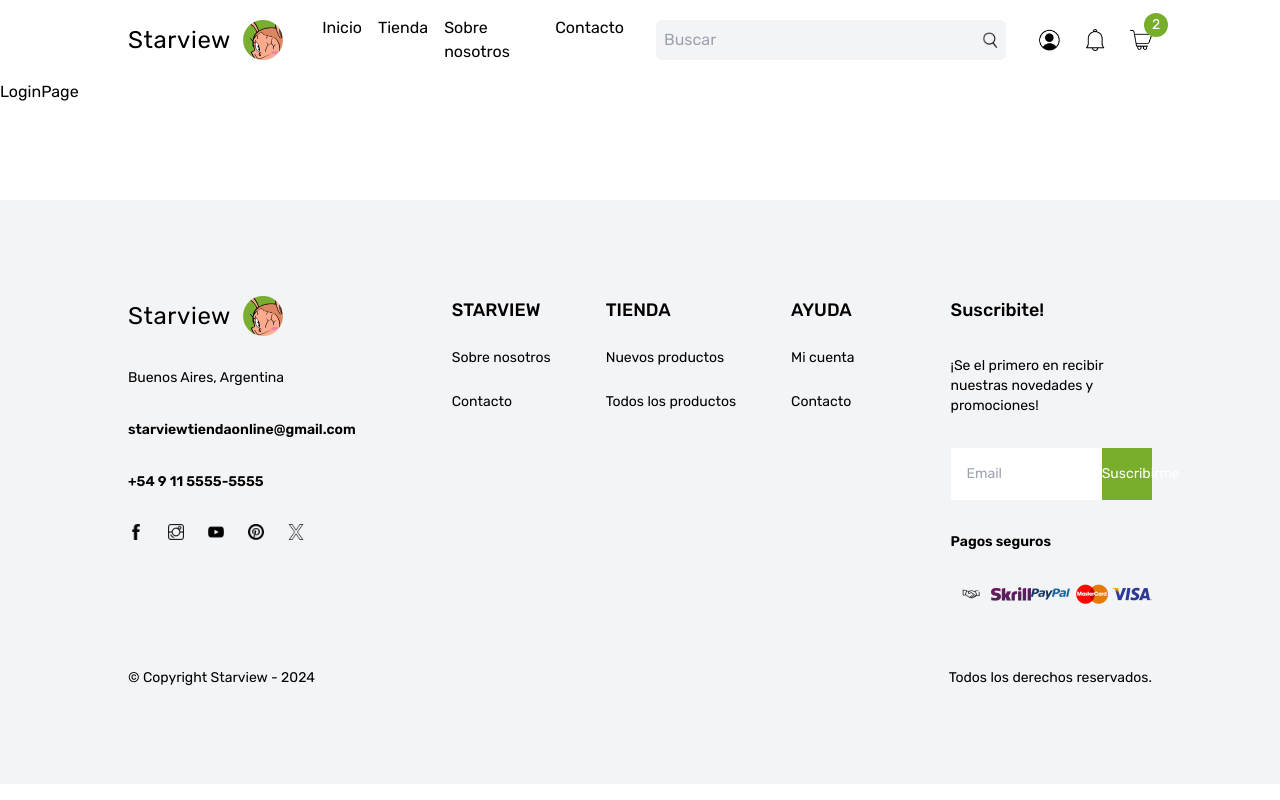
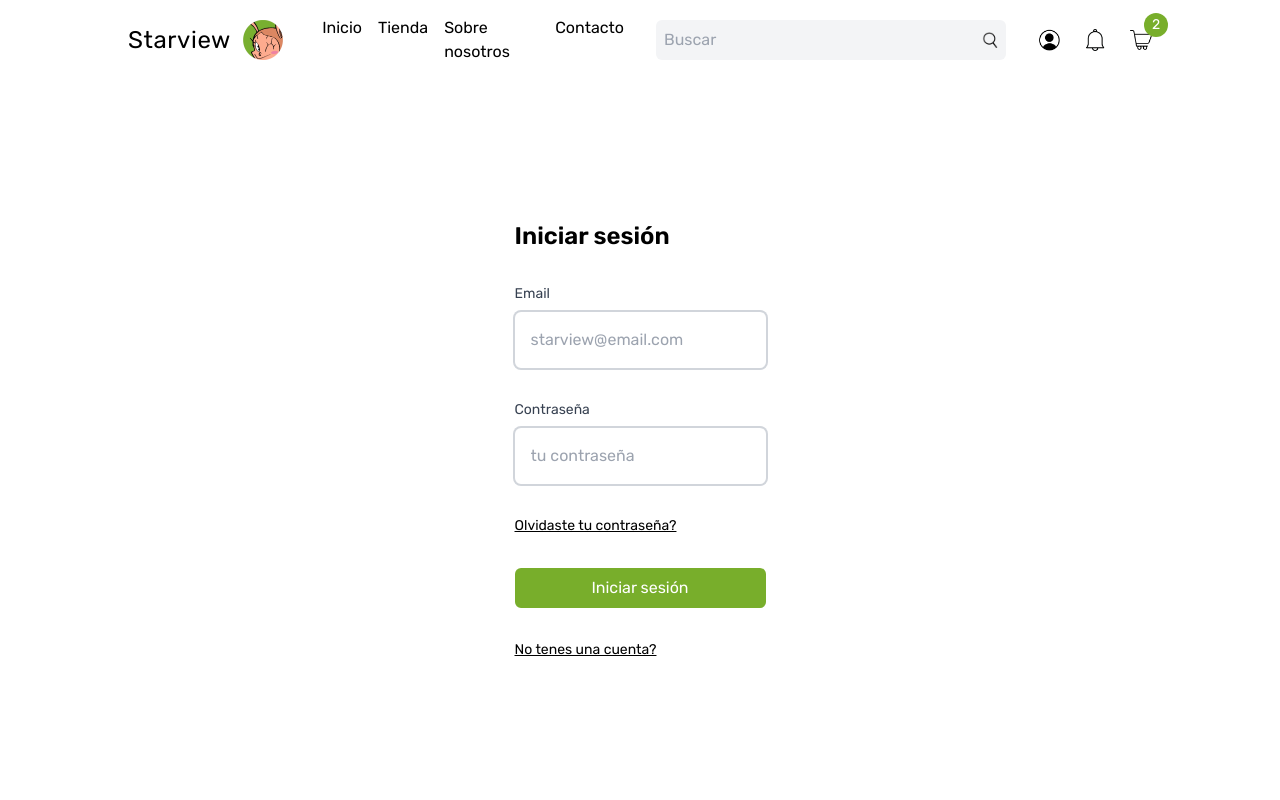
Before and after one commit to santicano2/starviewstore, a Next.js app: page /login in a window 1280 px wide. Shown: the top 800 px of the page. Built offline with nearby package versions, Linux system fonts and the light colour scheme; no server answers; what @wix/sdk would draw is missing.

Commit message:
hecho frontend de login register

```diff
--- a/src/app/login/page.tsx
+++ b/src/app/login/page.tsx
@@ -1,5 +1,145 @@
+"use client";
+
+import { useState } from "react";
+
+import { useWixClient } from "@/hooks/useWixClient";
+
+enum MODE {
+  LOGIN = "LOGIN",
+  REGISTER = "REGISTER",
+  RESET_PASSWORD = "RESET_PASSWORD",
+  EMAIL_VERIFICATION = "EMAIL_VERIFICATION",
+}
+
 const LoginPage = () => {
-  return <div>LoginPage</div>;
+  const [mode, setMode] = useState(MODE.LOGIN);
+
+  const [username, setUsername] = useState("");
+  const [email, setEmail] = useState("");
+  const [password, setPassword] = useState("");
+  const [emailCode, setEmailCode] = useState("");
+  const [isLoading, setIsLoading] = useState(false);
+  const [error, setError] = useState("");
+  const [message, setMessage] = useState("");
+
+  const formTitle =
+    mode === MODE.LOGIN
+      ? "Iniciar sesión"
+      : mode === MODE.REGISTER
+      ? "Registrarse"
+      : mode === MODE.RESET_PASSWORD
+      ? "Restablecer contraseña"
+      : "Verificar correo";
+
+  const buttonTitle =
+    mode === MODE.LOGIN
+      ? "Iniciar sesión"
+      : mode === MODE.REGISTER
+      ? "Registrarse"
+      : mode === MODE.RESET_PASSWORD
+      ? "Restablecer"
+      : "Verificar";
+
+  const wixClient = useWixClient();
+
+  return (
+    <div className="h-[calc(100vh-80px)] px-4 md:px-8 lg:px-16 xl:px-32 2xl:px-64 flex items-center justify-center">
+      <form className="flex flex-col gap-8">
+        <h1 className="text-2xl font-semibold">{formTitle}</h1>
+        {mode === MODE.REGISTER ? (
+          <div className="flex flex-col gap-2">
+            <label htmlFor="username" className="text-sm text-gray-700">
+              Nombre de usuario
+            </label>
+            <input
+              type="text"
+              name="username"
+              placeholder="starview"
+              className="ring-2 ring-gray-300 rounded-md p-4"
+            />
+          </div>
+        ) : null}
+        {mode !== MODE.EMAIL_VERIFICATION ? (
+          <div className="flex flex-col gap-2">
+            <label htmlFor="email" className="text-sm text-gray-700">
+              Email
+            </label>
+            <input
+              type="email"
+              name="email"
+              placeholder="starview@email.com"
+              className="ring-2 ring-gray-300 rounded-md p-4"
+            />
+          </div>
+        ) : (
+          <div className="flex flex-col gap-2">
+            <label htmlFor="emailCode" className="text-sm text-gray-700">
+              Código de verificación
+            </label>
+            <input
+              type="text"
+              name="emailCode"
+              placeholder="Código"
+              className="ring-2 ring-gray-300 rounded-md p-4"
+            />
+          </div>
+        )}
+        {mode === MODE.LOGIN || mode === MODE.REGISTER ? (
+          <div className="flex flex-col gap-2">
+            <label htmlFor="password" className="text-sm text-gray-700">
+              Contraseña
+            </label>
+            <input
+              type="password"
+              name="password"
+              placeholder="tu contraseña"
+              className="ring-2 ring-gray-300 rounded-md p-4"
+            />
+          </div>
+        ) : null}
+        {mode === MODE.LOGIN && (
+          <div
+            className="text-sm underline cursor-pointer"
+            onClick={() => setMode(MODE.RESET_PASSWORD)}
+          >
+            Olvidaste tu contraseña?
+          </div>
+        )}
+        <button
+          className="bg-starview text-white p-2 rounded-md disabled:bg-pink-200 disabled:cursor-not-allowed"
+          disabled={isLoading}
+        >
+          {isLoading ? "Cargando..." : buttonTitle}
+        </button>
+        {error && <div className="text-red-500">{error}</div>}
+        {mode === MODE.LOGIN && (
+          <div
+            className="text-sm underline cursor-pointer"
+            onClick={() => setMode(MODE.REGISTER)}
+          >
+            No tenes una cuenta?
+          </div>
+        )}
+        {mode === MODE.REGISTER && (
+          <div
+            className="text-sm underline cursor-pointer"
+            onClick={() => setMode(MODE.LOGIN)}
+          >
+            Ya tenes una cuenta?
+          </div>
+        )}
+        {mode === MODE.RESET_PASSWORD && (
+          <div
+            className="text-sm underline cursor-pointer"
+            onClick={() => setMode(MODE.LOGIN)}
+          >
+            Volver a iniciar sesión
+          </div>
+        )}
+        {message && <div className="text-green-500 text-sm">{message}</div>}
+      </form>
+    </div>
+  );
 };
 
 export default LoginPage;
```
